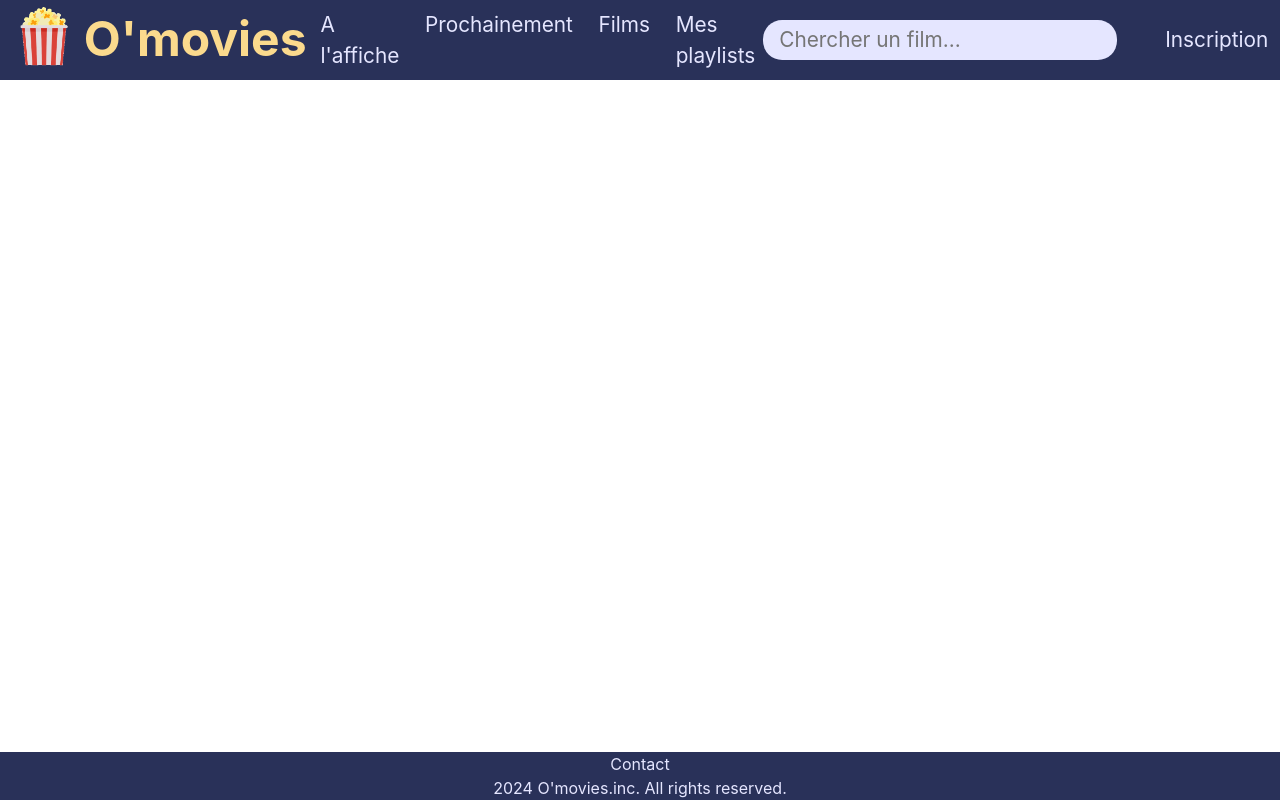
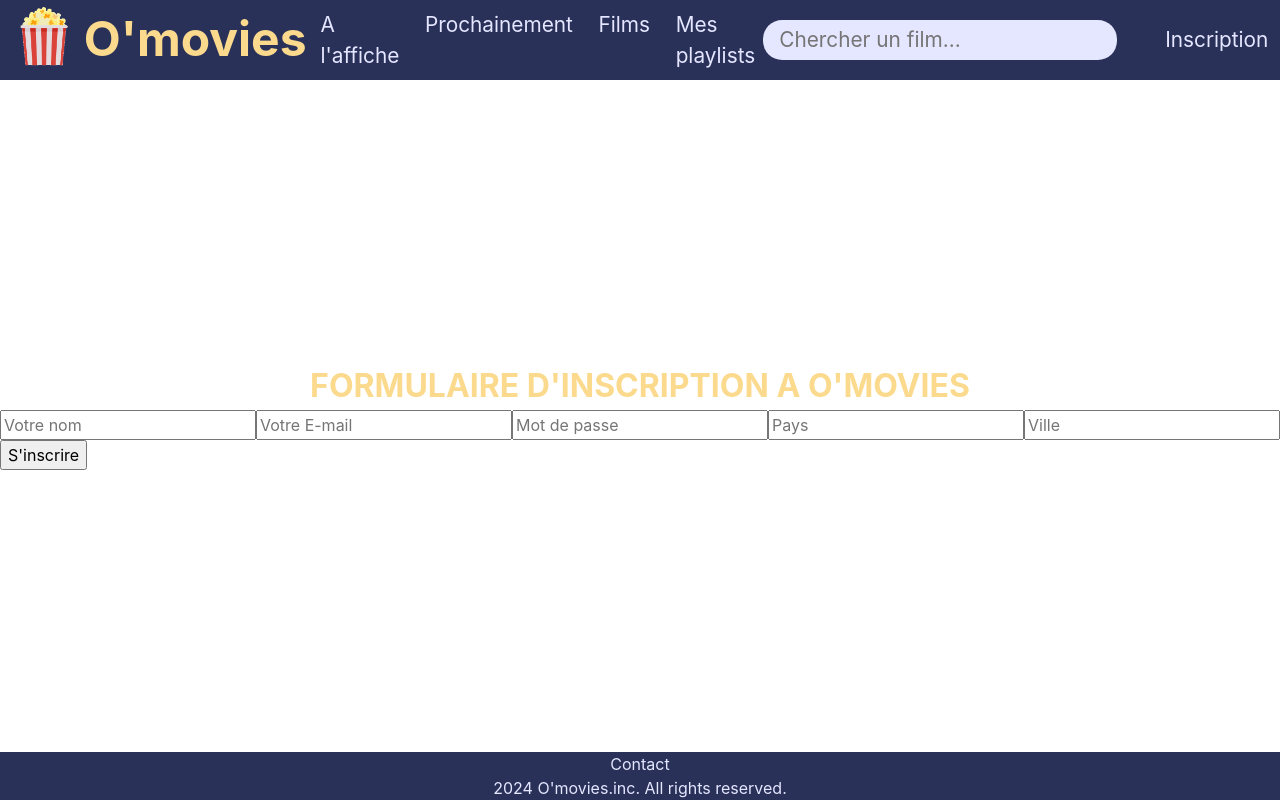
Before and after one commit to simonc56/o-movies-front, a React (Vite) app: page /inscription in a window 1280 px wide. Shown: the top 800 px of the page. Built offline with nearby package versions, Linux system fonts and the light colour scheme.

Commit message:
start of form

```diff
--- a/src/components/App/App.tsx
+++ b/src/components/App/App.tsx
@@ -1,11 +1,18 @@
+import { Route, Routes } from 'react-router-dom';
 import Footer from '../Footer/Footer';
 import Header from '../Header/Header';
+import SignupPage from '../SignupPage/SignupPage';
+
 import './App.scss';
 
 function App() {
   return (
     <div className="App">
       <Header />
+      <Routes>
+        <Route path="/" />
+        <Route path='/inscription' element={<SignupPage />}/>
+      </Routes>
       <Footer />
     </div>
   );
--- /dev/null
+++ b/src/components/SignupPage/Birthday.ts
@@ -0,0 +1,39 @@
+export class Birthday {
+    private day: number;
+    private month: number;
+    private year: number;
+
+    constructor(day: number, month: number, year: number) {
+      this.day = day;
+      this.month = month;
+      this.year = year;
+    }
+
+    getDay(): number {
+      return this.day;
+    }
+
+    getMonth(): number {
+      return this.month;
+    }
+
+    getYear(): number {
+      return this.year;
+    }
+
+    setDay(day: number): void {
+      this.day = day;
+    }
+
+    setMonth(month: number): void {
+      this.month = month;
+    }
+
+    setYear(year: number): void {
+      this.year = year;
+    }
+
+    toString(): string {
+      return `${this.day}/${this.month}/${this.year}`;
+    }
+  }
--- /dev/null
+++ b/src/components/SignupPage/SignupPage.scss
@@ -0,0 +1,10 @@
+@use '../../styles/variables' as v;
+
+.form-title{
+    text-align: center;
+    color: v.$color-primary;
+}
+
+.onSubmit {
+    color:red
+}
--- /dev/null
+++ b/src/components/SignupPage/SignupPage.tsx
@@ -0,0 +1,63 @@
+import { ChangeEvent, useState } from 'react';
+import { Birthday } from './Birthday';
+import './SignupPage.scss';
+
+function SignupPage() {
+  const [username, setUsername] = useState('');
+  const [birthday, setBirthday] = useState('');
+  const [country, setCountry] = useState('');
+  const [city, setCity] = useState('');
+  const [email, setEmail] = useState('');
+  const [password, setPassword] = useState('');
+
+  const handleSubmit = (event: React.FormEvent) => {
+    event.preventDefault();
+    // API , Base de donnée ??!!
+
+  };
+
+  return (
+    <form onSubmit={handleSubmit}>
+      <h1 className="form-title">FORMULAIRE D'INSCRIPTION A O'MOVIES</h1>
+      <input
+        type="text"
+        placeholder="Votre nom"
+        value={username}
+        onChange={(e) => setUsername(e.target.value)}
+        required
+      />
+      <input
+        type="email"
+        placeholder="Votre E-mail"
+        value={email}
+        onChange={(e) => setEmail(e.target.value)}
+        required
+      />
+      <input
+        type="password"
+        placeholder="Mot de passe"
+        value={password}
+        onChange={(e) => setPassword(e.target.value)}
+        required
+      />
+      <input
+        type="text"
+        placeholder="Pays"
+        value={country}
+        onChange={(e) => setCountry(e.target.value)}
+        required
+      />
+      <input
+        type="text"
+        placeholder="Ville"
+        value={city}
+        onChange={(e) => setCity(e.target.value)}
+        required
+      />
+      <button type="submit">S'inscrire</button>
+    </form>
+  );
+};
+
+
+export default SignupPage;
--- a/src/components/signupPage/signupPage.tsx
+++ /dev/null
@@ -1,2 +0,0 @@
-import { Link } from 'react-router-dom';
-import './signupPage.scss';
```
Also changed, not shown: src/components/signupPage/signupPage.scss (deleted).
